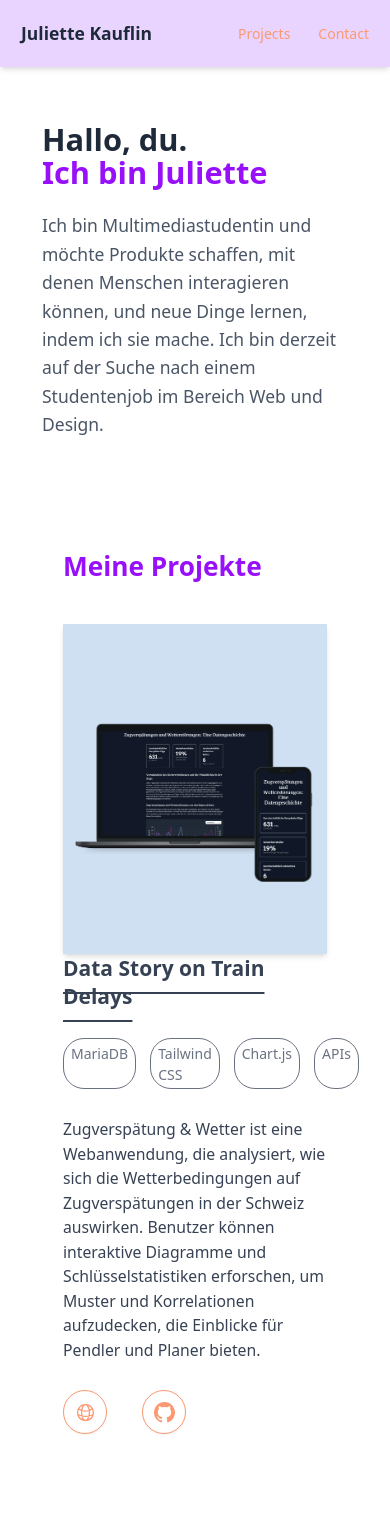
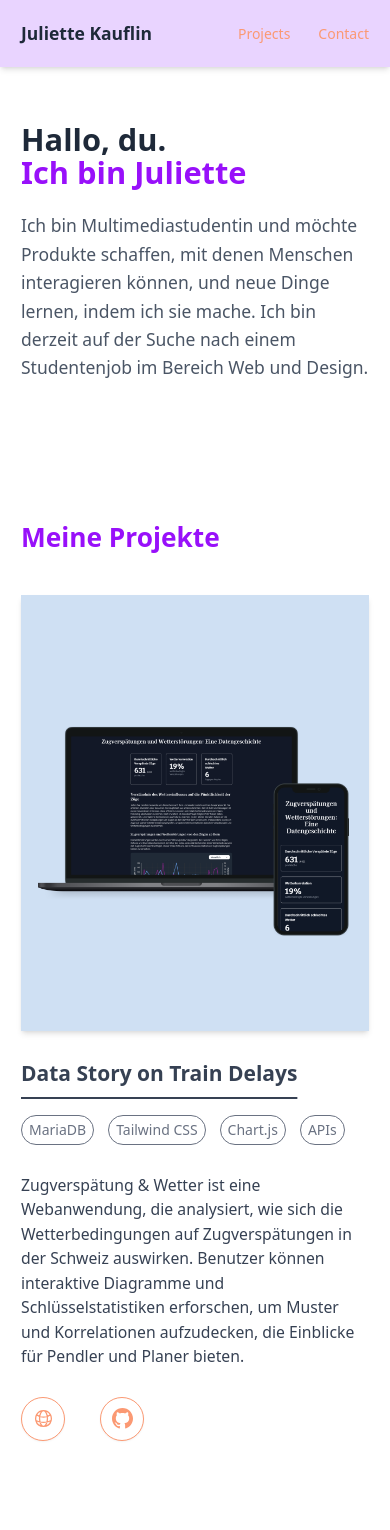
Before and after one commit to JuKa2023/portfolio, a Vue app: page / in a window 390 px wide. Shown: the top 1530 px of the page. Built offline with nearby package versions, Linux system fonts and the light colour scheme.

Commit message:
update UI styling for phone

```diff
--- a/src/App.vue
+++ b/src/App.vue
@@ -39,16 +39,16 @@ setDescription('Hierbei handelt es sich um einen überblick dreier meiner besten
   <div class="min-h-screen flex flex-col bg-white w-full m-0">
     <Header />
     <HeroSection />
-    <main class="container mx-auto px-6 space-y-24">
-      <section id="projects" class="mx-auto px-6 py-16 space-y-24">
+    <main class="container mx-auto space-y-24">
+      <section id="projects" class="mx-auto py-24 space-y-24">
         <h2 class="text-3xl font-bold text-purple-600 px-6 mb-12 text-left">Meine Projekte</h2>
         <ProjectCard
           title="Data Story on Train Delays"
           description="Zugverspätung & Wetter ist eine Webanwendung, die analysiert, wie sich die Wetterbedingungen auf Zugverspätungen in der Schweiz auswirken. Benutzer können interaktive Diagramme und Schlüsselstatistiken erforschen, um Muster und Korrelationen aufzudecken, die Einblicke für Pendler und Planer bieten."
           :tags="['MariaDB', 'Tailwind CSS', 'Chart.js', 'APIs']"
           :image="DataStorypng"
-          link="https://im3julie.rigged-motion.com/"
-          github="https://github.com/JuKa2023/rigged-motion-web"
+          link="https://train-delay.juka.dev/"
+          github="https://github.com/JuKa2023/im3-train-delay-analysis"
         />
         <ProjectCard
           title="Date Idea Finder"
--- a/src/components/ContactSection.vue
+++ b/src/components/ContactSection.vue
@@ -14,9 +14,6 @@
                 </div>
 
                 <div class="mt-10 flex flex-wrap justify-center gap-10">
-                    <a href="/resume.pdf" class=" icon-text-button px-6 py-3 text-gray-700 font-medium rounded-full border flex items-center">
-                        Resume
-                    </a>
                     <a href="https://github.com/JuKa2023" class=" icon-text-button px-6 py-3 text-gray-700 font-medium rounded-full border flex items-center">
                         <svg xmlns="http://www.w3.org/2000/svg" class="h-5 w-5 mr-2" fill="currentColor" viewBox="0 0 24 24">
                             <path d="M12 0c-6.626 0-12 5.373-12 12 0 5.302 3.438 9.8 8.207 11.387.599.111.793-.261.793-.577v-2.234c-3.338.726-4.033-1.416-4.033-1.416-.546-1.387-1.333-1.756-1.333-1.756-1.089-.745.083-.729.083-.729 1.205.084 1.839 1.237 1.839 1.237 1.07 1.834 2.807 1.304 3.492.997.107-.775.418-1.305.762-1.604-2.665-.305-5.467-1.334-5.467-5.931 0-1.311.469-2.381 1.236-3.221-.124-.303-.535-1.524.117-3.176 0 0 1.008-.322 3.301 1.23.957-.266 1.983-.399 3.003-.404 1.02.005 2.047.138 3.006.404 2.291-1.552 3.297-1.23 3.297-1.23.653 1.653.242 2.874.118 3.176.77.84 1.235 1.911 1.235 3.221 0 4.609-2.807 5.624-5.479 5.921.43.372.823 1.102.823 2.222v3.293c0 .319.192.694.801.576 4.765-1.589 8.199-6.086 8.199-11.386 0-6.627-5.373-12-12-12z"/>
--- a/src/components/HeroSection.vue
+++ b/src/components/HeroSection.vue
@@ -1,6 +1,6 @@
 <template>
     <section class="w-full container py-16 px-6 mx-auto">
-        <div class="container px-6">
+        <div class="container">
             <div class="max-w-2xl text-left">
                 <h1 class="text-5xl font-bold text-gray-800 text-left">Hallo, du.<br><span class="text-purple-600">Ich bin Juliette</span></h1>
                 <p class="mt-6 text-xl text-gray-600 leading-relaxed text-left">Ich bin Multimediastudentin und möchte Produkte schaffen, mit denen Menschen interagieren können, und neue Dinge lernen, indem ich sie mache. Ich bin derzeit auf der Suche nach einem Studentenjob im Bereich Web und Design.</p>
--- a/src/components/ProjectCard.vue
+++ b/src/components/ProjectCard.vue
@@ -1,6 +1,6 @@
 <template>
-  <div class="flex px-6 flex-col md:flex-row md:items-start gap-x-16 space-x-0 md:space-x-8">
-    <img :src="image" alt="Project Image" class="w-full md:w-1/3 shadow-md" />
+  <div class="flex px-6 flex-col md:flex-row md:items-start gap-x-16 space-y-8 md:space-x-8">
+    <img :src="image" alt="Project Image" class="md:w-1/3 shadow-md mx-auto" />
 
     <div class="mb-4 md:w-2/3 flex flex-col justify-between h-full text-left">
       <h2 class="text-gray-700 text-2xl font-semibold underline underline-offset-16 text-left">
```
